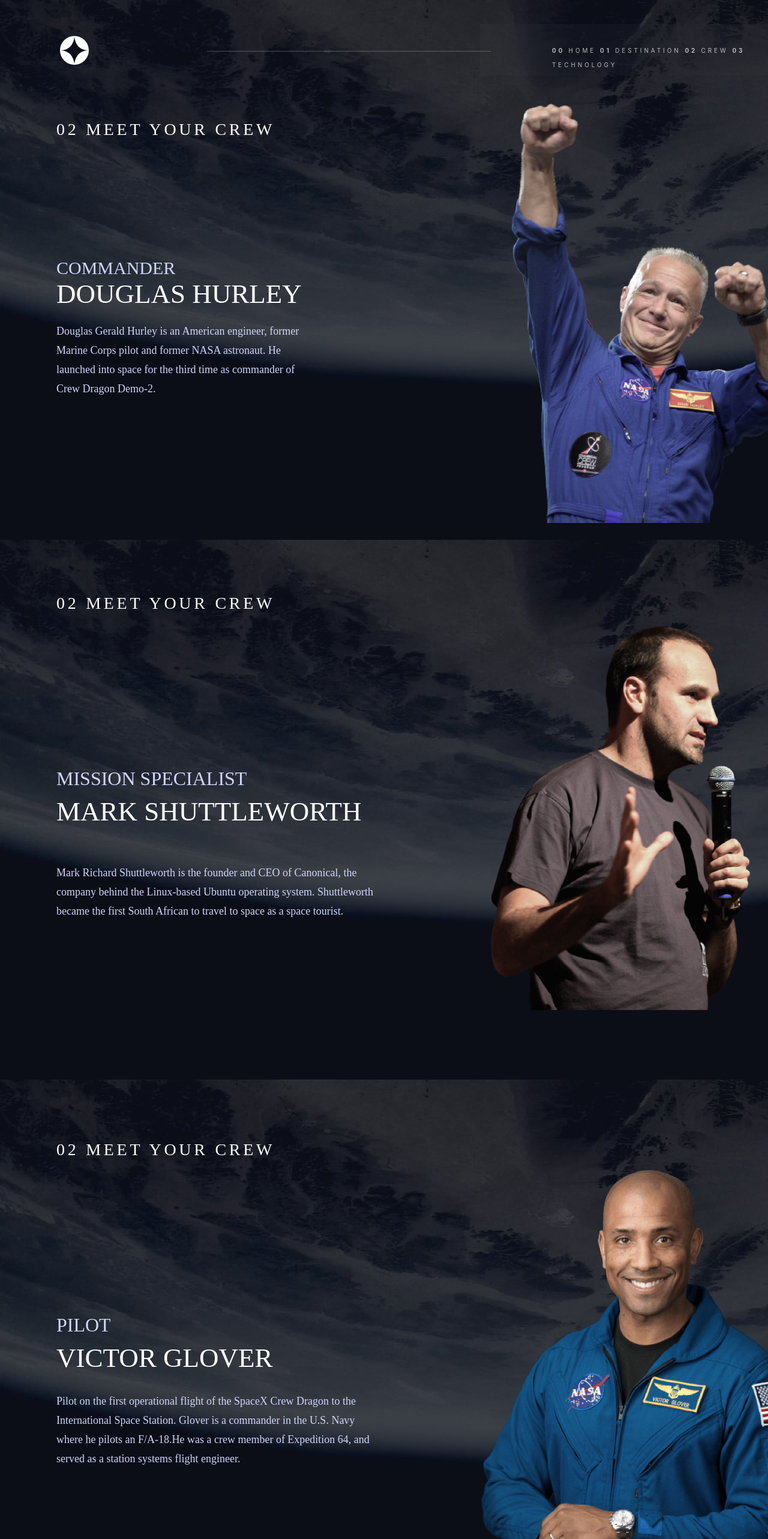
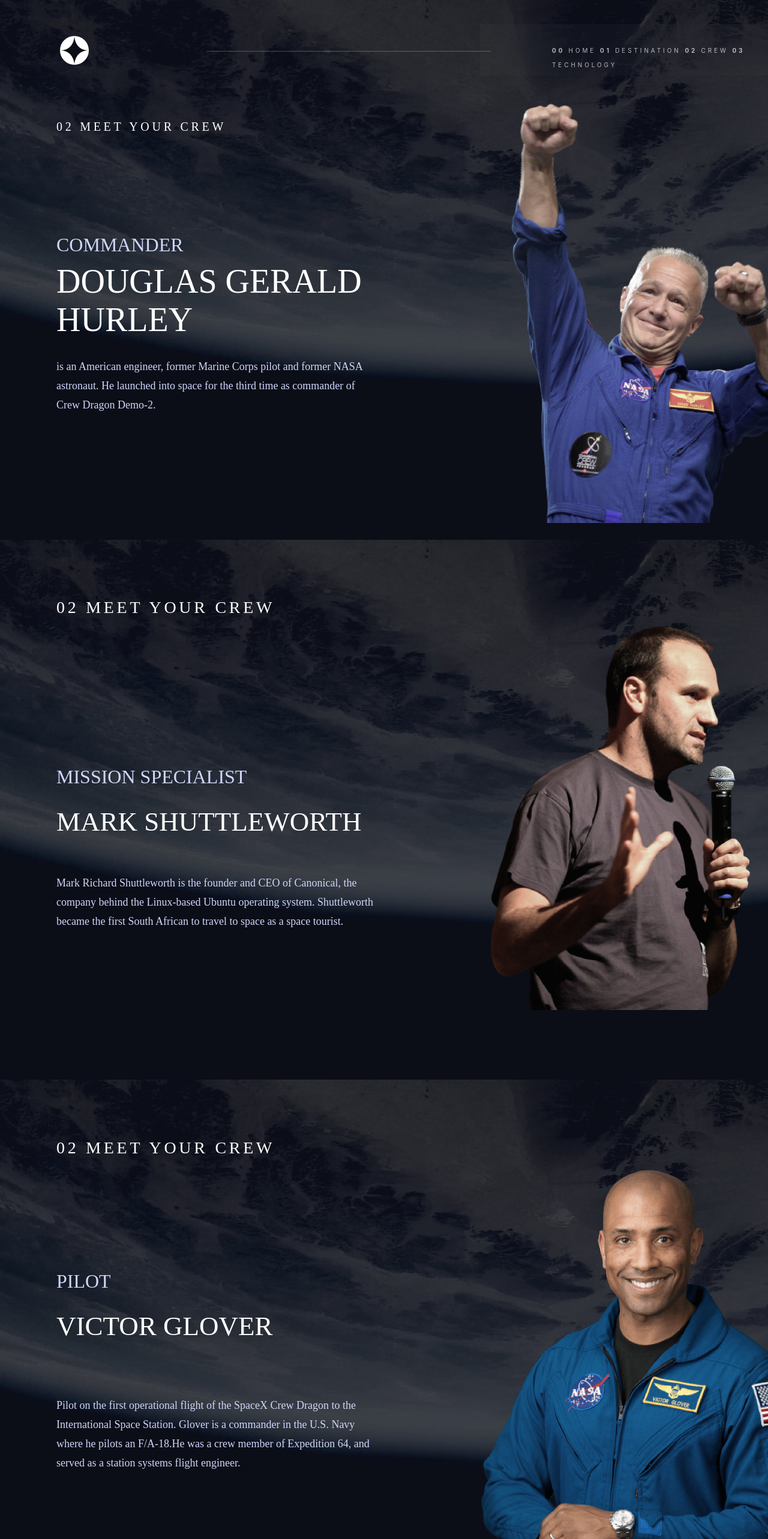
Before and after one commit to Adeolade1st/space-tourism-site, a React (Create React App) app in the folder space-tourism-site/: page /CREW in a window 1280 px wide. Shown: the top 2566 px of the page at 60% size. Built offline with nearby package versions, Linux system fonts and the light colour scheme; the HTML template or start-up script is replaced by a standard one.

Commit message:
All Crew Complete

```diff
--- a/space-tourism-site/src/Pages/Crew.js
+++ b/space-tourism-site/src/Pages/Crew.js
@@ -7,7 +7,7 @@ import mark from './mark.png';
 import bgs from './background-crew-desktop.jpg';
 import bgs2 from './background-crew-desktop1.jpg';
 import bgs3 from './background-crew-desktop2.jpg';
-//import bgs4 from './background-crew-desktop3.jpg';
+import bgs4 from './background-crew-desktop3.jpg';
 import victor from './image-victor-glover.png';
 import anouseh from './image-anousheh-ansari.png';
 
@@ -19,6 +19,7 @@ export default function Crew(){
              <img src={bgs} alt="background" className="bg-image" />
               <img src={bgs2} alt="background" className="bgs2-image" />
                <img src={bgs3} alt="background" className="bgs3-image" />
+                <img src={bgs4} alt="background" className="bgs4-image" />
 
 
 
@@ -33,12 +34,14 @@ export default function Crew(){
 
              <div className="container">
 
-                <h1 className="crew-head">02 MEET YOUR CREW</h1>
+                <h1 className="doug-head">02 MEET YOUR CREW</h1>
                 <div className="row">
-                    <div className="col-sm-6"> <p className="bio"> <div className="commander">Commander </div> <div className="douglas">Douglas Hurley</div>
-                    <div className="doug-about">Douglas Gerald Hurley
-                    is an American engineer, former Marine Corps pilot and former NASA astronaut.
-                     He launched into space for the third time as commander of Crew Dragon Demo-2.</div> </p></div>
+                    <div className="col-sm-6">
+                    <div className="commander-doug">Commander </div>
+                    <div className="douglas">  Douglas Gerald Hurley  </div>
+                    <p className="doug-about">is an American engineer, former Marine Corps pilot and former NASA astronaut.
+                     He launched into space for the third time as commander of Crew Dragon Demo-2.</p>
+                     </div>
                     <div className="col-sm-6"><img src={doug} alt="dougs" className="doug-image img-fluid"/></div>
 
                 </div>
@@ -71,7 +74,7 @@ export default function Crew(){
                     flight of the SpaceX Crew Dragon to the International Space Station. Glover is a commander in the U.S.
                     Navy where he pilots an F/A-18.He was a crew member of Expedition 64, and served as a station systems flight engineer.</div>
                    </p></div>
-                    <div className="col-sm-6"><img src={anouseh} alt="anouseh-ansari" className="anouseh-image img-fluid"/></div>
+                    <div className="col-sm-6"><img src={victor} alt="victor-glover" className="victor-image img-fluid"/></div>
 
                 </div>
 
@@ -81,14 +84,14 @@ export default function Crew(){
 
              <div className="container">
 
-                <p className="head-anuseh">02 MEET YOUR CREW</p>
+                <p className="head-anouseh">02 MEET YOUR CREW</p>
                 <div className="row">
                     <div className="col-sm-6"> <p> <div className="engineer">Flight Engineer</div>
                     <div className="anuouseh-ansari">Anousheh Ansari </div> <div className="anouseh-about">Anousheh Ansari is an Iranian American engineer and co-founder of Prodea Systems.
                     Ansari was the fourth self-funded space tourist,
                     the first self-funded woman to fly to the ISS, and the first Iranian in space.</div>
                    </p></div>
-                    <div className="col-sm-6"><img src={victor} alt="victor-glover" className="victor-image img-fluid"/></div>
+                    <div className="col-sm-6"><img src={anouseh} alt="anouseh-ansari" className="anouseh-image img-fluid"/></div>
 
                 </div>
 
--- a/space-tourism-site/src/Pages/crew.css
+++ b/space-tourism-site/src/Pages/crew.css
@@ -15,12 +15,14 @@
 
 
 
-.crew-head{
+
+
+.doug-head{
     color: white;
     position: absolute;
     top: 200px;
         font-family: Barlow Condensed;
-        font-size: 28px;
+        font-size: 20px;
         font-style: normal;
         font-weight: 400;
         line-height: normal;
@@ -37,34 +39,32 @@
     margin-left: 150px;
 }
 
-.bio{
-    position: relative;
-    top: -1400px;
-    margin-right: 100px;
 
-}
-
-.commander{
+.commander-doug{
     color: #D0D6F9;
         font-family: Bellefair;
-        font-size: 30px;
+        font-size: 32px;
         font-style: normal;
         font-weight: 400;
         line-height: normal;
         text-transform: uppercase;
-        margin-top: -870px;
+        position: relative;
+        top: -3210px;
+
 
 }
 
 .douglas{
     color: white;
         font-family: Bellefair;
-        font-size: 45px;
+        font-size: 56px;
         font-style: normal;
         font-weight: 400;
         line-height: normal;
         text-transform: uppercase;
         margin-bottom: 20px;
+        position: relative;
+        top: -3200px;
 }
 
 .doug-about{
@@ -74,11 +74,10 @@
         font-style: normal;
         font-weight: 400;
         line-height: 32px;
+        position: relative;
+        top: -3190px;
 
 }
-
-
-
 
 
 .specialist {
@@ -90,7 +89,7 @@
     line-height: normal;
     text-transform: uppercase;
     position: relative;
-    top: -1420px;
+    top: -2620px;
 
 }
 
@@ -104,7 +103,7 @@
     text-transform: uppercase;
     margin-bottom: 20px;
    position: relative;
-   top: -1410px;
+   top: -2590px;
 }
 
 .mark-about {
@@ -115,7 +114,7 @@
     font-weight: 400;
     line-height: 32px;
     position: relative;
-    top: -1370px;
+    top: -2550px;
 
 }
 .mark-image {
@@ -133,7 +132,7 @@
         line-height: normal;
         letter-spacing: 4.725px;
         position: absolute;
-        margin-top: -1710px;
+        margin-top: -2900px;
 
 }
 
@@ -147,7 +146,7 @@
     line-height: normal;
     text-transform: uppercase;
     position: relative;
-    top: -730px;
+    top: -2000px;
 
 }
 
@@ -161,7 +160,7 @@
     text-transform: uppercase;
     margin-bottom: 20px;
    position: relative;
-   top: -720px;
+   top: -1970px;
 }
 
 .victor-about {
@@ -172,7 +171,7 @@
     font-weight: 400;
     line-height: 32px;
     position: relative;
-    top: -710px;
+    top: -1900px;
 
 
 }
@@ -192,6 +191,70 @@
     line-height: normal;
     letter-spacing: 4.725px;
     position: absolute;
-    margin-top: -1020px;
+    margin-top: -2220px;
 
 }
+
+
+
+
+
+
+
+.engineer {
+    color: #D0D6F9;
+    font-family: Bellefair;
+    font-size: 32px;
+    font-style: normal;
+    font-weight: 400;
+    line-height: normal;
+    text-transform: uppercase;
+    position: relative;
+    top: -1370px;
+
+}
+
+.anuouseh-ansari{
+    color: white;
+    font-family: Bellefair;
+    font-size: 45px;
+    font-style: normal;
+    font-weight: 400;
+    line-height: normal;
+    text-transform: uppercase;
+    margin-bottom: 20px;
+    position: relative;
+    top: -1350px;
+}
+
+.anouseh-about {
+    color: #D0D6F9;
+    font-family: Barlow;
+    font-size: 18px;
+    font-style: normal;
+    font-weight: 400;
+    line-height: 32px;
+    position: relative;
+    top: -1300px;
+
+
+}
+
+.anouseh-image {
+    position: absolute;
+    top: 2900px;
+    margin-left: 150px;
+}
+
+.head-anouseh{
+    color: white;
+    font-family: Barlow Condensed;
+    font-size: 28px;
+    font-style: normal;
+    font-weight: 400;
+    line-height: normal;
+    letter-spacing: 4.725px;
+    position: absolute;
+    margin-top: -1550px;
+
+}
```
